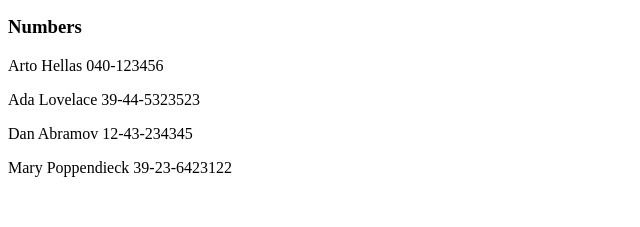
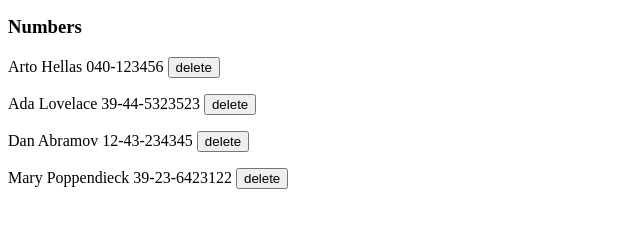
Before and after one commit to yourreadreada/fullstackopen, a React (Vite) app in the folder part2/phonebook/: page / in a window 1280 px wide. Shown: the part 173-400 px from the top of the page, without its empty margins (0-640 px from the left). Built offline with nearby package versions, Linux system fonts and the light colour scheme; data requests are answered from the project's data file.

Commit message:
Update Persons.jsx

```diff
--- a/part2/phonebook/src/components/Persons.jsx
+++ b/part2/phonebook/src/components/Persons.jsx
@@ -1,8 +1,11 @@
-const Persons = ({ persons }) => (
+const Persons = ({ persons, handleDelete }) => (
   <div>
     {persons.map(person => (
-      <p key={person.name}>
-        {person.name} {person.number}
+      <p key={person.id}>
+        {person.name} {person.number}{' '}
+        <button onClick={() => handleDelete(person.id, person.name)}>
+          delete
+        </button>
       </p>
     ))}
   </div>
```
